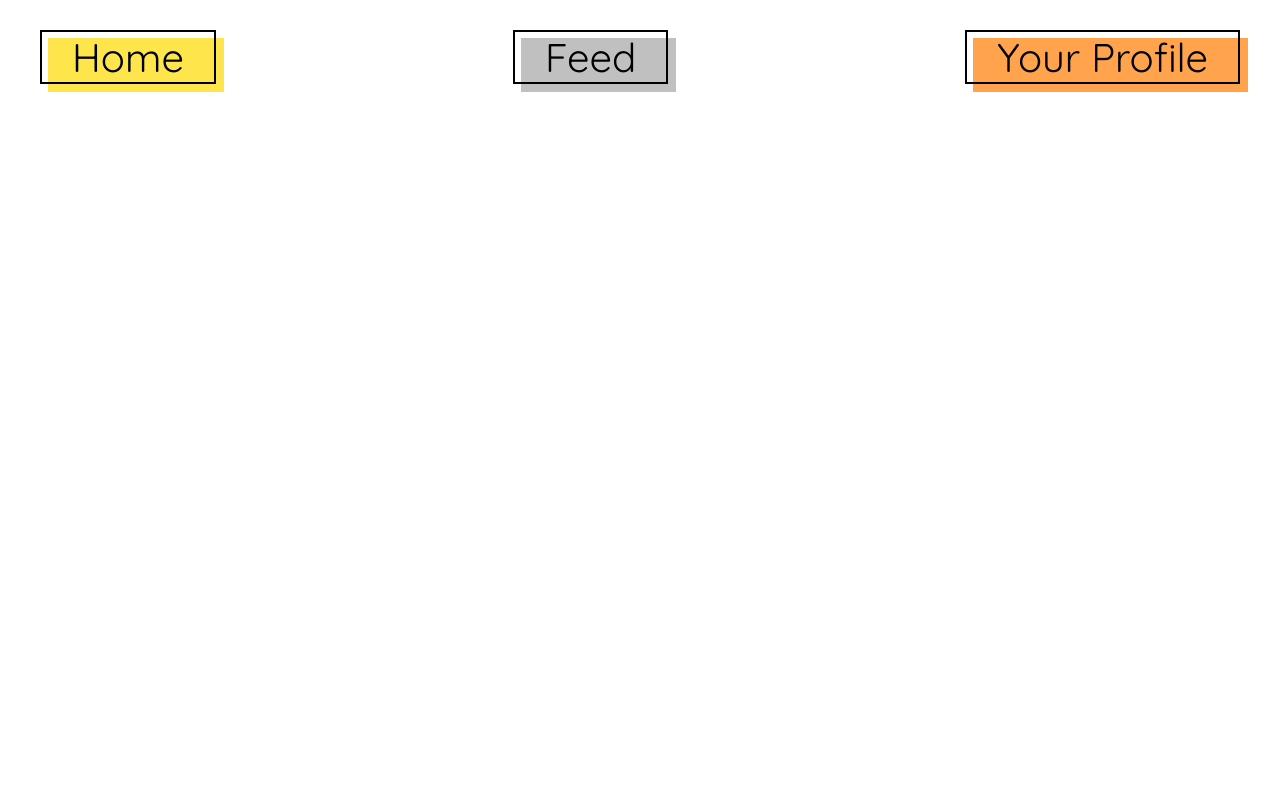
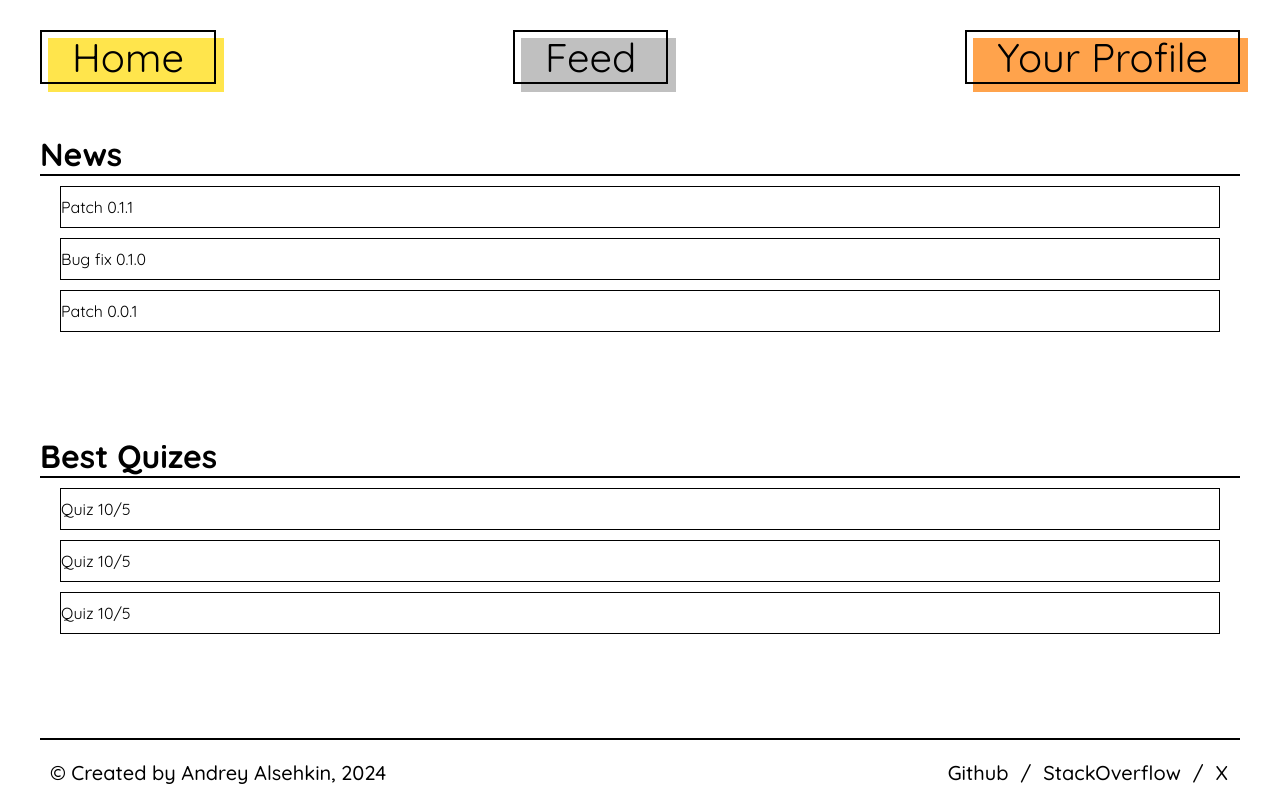
Before and after one commit to risunya/quizycode, a React app in the folder frontend/: page / in a window 1280 px wide. Built offline with nearby package versions, Linux system fonts and the light colour scheme; the HTML template or start-up script is replaced by a standard one.

Commit message:
v 4.2
f+b: an intermediate snapshot of git (whole app) / f: add footer and home page content

```diff
--- /dev/null
+++ b/frontend/src/components/footer.jsx
@@ -0,0 +1,23 @@
+import React from 'react';
+import '../styles/footer.css';
+
+const Footer = () => {
+    return (
+        <>
+            <footer>
+                <div className="footer-wrapper">
+                    <div className='footer-wrapper__copyright'>© Created by Andrey Alsehkin, 2024</div>
+                    <div className='footer-wrapper__links'>
+                        <a className='footer-wrapper__item' href='https://github.com/risunyaaa/'>Github</a>
+                        <div className='footer-wrapper__slash'>/</div>
+                        <a className='footer-wrapper__item' href='https://stackoverflow.com/users/23581561'>StackOverflow</a>
+                        <div className='footer-wrapper__slash'>/</div>
+                        <a className='footer-wrapper__item' href='https://twitter.com/risunyaaa'>X</a>
+                    </div>
+                </div>
+            </footer>
+        </>
+    )
+}
+
+export default Footer;
--- a/frontend/src/components/navbar.jsx
+++ b/frontend/src/components/navbar.jsx
@@ -6,7 +6,7 @@ const Navbar = () => {
     return (
         <>
             <header>
-                <div className="wrapper">
+                <div className="header-wrapper">
                     <button className="feed-link"><Link to={'/'}>Home</Link></button>
                     <button className='quiz-link'><Link to={'/quiz'}>Feed</Link></button>
                     <button className='profile-link'><Link to={'/profile'}>Your Profile</Link></button>
--- a/frontend/src/pages/home.jsx
+++ b/frontend/src/pages/home.jsx
@@ -1,9 +1,27 @@
 import React from 'react';
+import Footer from '../components/footer';
+import '../styles/home.css';
 
 const Home = () => {
     return (
         <div>
-
+            <div className='news-wrapper'>
+                <h1 className='news-article'>News</h1>
+                <div className='news-container'>
+                    <div className='news-container__item'>Patch 0.1.1</div>
+                    <div className='news-container__item'>Bug fix 0.1.0</div>
+                    <div className='news-container__item'>Patch 0.0.1</div>
+                </div>
+            </div>
+            <div className='quiz-feed-wrapper'>
+                <h1 className='quiz-feed-article'>Best Quizes</h1>
+                <div className='quiz-container'>
+                    <div className='quiz-container__item'>Quiz 10/5</div>
+                    <div className='quiz-container__item'>Quiz 10/5</div>
+                    <div className='quiz-container__item'>Quiz 10/5</div>
+                </div>
+            </div>
+            <Footer></Footer>
         </div>
 
     )
--- a/frontend/src/pages/profile.jsx
+++ b/frontend/src/pages/profile.jsx
@@ -1,5 +1,6 @@
 import React from 'react';
 import { Link } from 'react-router-dom';
+import Footer from '../components/footer';
 
 const Profile = () => {
     return (
@@ -7,6 +8,7 @@ const Profile = () => {
             <h1>eto profile!</h1>
             <Link to="/">go to profile</Link>
             <Link to="/quiz">go to quiz</Link>
+            <Footer></Footer>
          </div>
     )
 }
--- a/frontend/src/pages/quiz-feed.jsx
+++ b/frontend/src/pages/quiz-feed.jsx
@@ -1,5 +1,6 @@
 import React from 'react';
 import { Link } from 'react-router-dom';
+import Footer from '../components/footer';
 
 const QuizFeed = () => {
     return (
@@ -7,6 +8,7 @@ const QuizFeed = () => {
             <h1>eto quiz!</h1>
             <Link to="/">go to profile</Link>
             <Link to="/profile">go to quiz</Link>
+            <Footer></Footer>
          </div>
     )
 }
--- /dev/null
+++ b/frontend/src/styles/footer.css
@@ -0,0 +1,34 @@
+.footer-wrapper {
+    border-top: 2px black solid;
+    padding: 10px 0;
+    display: flex;
+    justify-content: space-between;
+    font-size: 20px;
+    font-weight: 500;
+}
+.footer-wrapper__copyright {
+    padding: 10px;
+}
+.footer-wrapper__links {
+    padding: 10px;
+    display: flex;
+    justify-content: space-between;
+}
+.footer-wrapper__item {
+    padding: 0 2px;
+    text-decoration: none;
+    background-image: linear-gradient(currentColor, currentColor);
+    background-position: 0% 100%;
+    background-repeat: no-repeat;
+    background-size: 0% 2px;
+    transition: background-size .3s;
+}
+.footer-wrapper__item:hover {
+    background-size: 100% 2px;
+}
+.footer-wrapper__item:active {
+    background-size: 0% 2px;
+}
+.footer-wrapper__slash {
+    margin: 0 10px;
+}
--- a/frontend/src/styles/home.css
+++ b/frontend/src/styles/home.css
@@ -0,0 +1,40 @@
+/* first one wrapper */
+.news-wrapper {
+    margin: 50px 0;
+}
+.news-article {
+    border-bottom: 2px black solid;
+}
+.news-container {
+    min-height: 200px;
+}
+.news-container__item {
+    margin: 10px 20px;
+    padding: 10px 0;
+    display: flex;
+    border: 1px black solid;
+    transition: .3s;
+}
+.news-container__item:hover {
+    box-shadow: 2px 2px #4f4d4d;
+}
+/* next one wrapper */
+.quiz-feed-wrapper {
+    margin: 50px 0;
+}
+.quiz-feed-article {
+    border-bottom: 2px black solid;
+}
+.quiz-container {
+    min-height: 200px;
+}
+.quiz-container__item {
+    margin: 10px 20px;
+    padding: 10px 0;
+    display: flex;
+    border: 1px black solid;
+    transition: .3s;
+}
+.quiz-container__item:hover {
+    box-shadow: 2px 2px #4f4d4d;
+}
--- a/frontend/src/styles/navbar.css
+++ b/frontend/src/styles/navbar.css
@@ -1,22 +1,19 @@
-.wrapper {
+.header-wrapper {
     display: flex;
     justify-content: space-between;
     margin: 30px 0;
 }
-.wrapper button {
+.header-wrapper button {
     padding: 0;
     border: none;
     background: none;
 }
-.wrapper button:active {
+.header-wrapper button:active {
     box-shadow: 5px 5px 5px #4f4d4d;
 }
 .feed-link {
     font-size: 40px;
     position: relative;
-}
-.feed-link:active {
-    background-color: green;
 }
 .feed-link a {
     padding: 0 30px;
```
Also changed, not shown: 2 other files (tests, documents, lock files or other folders).
